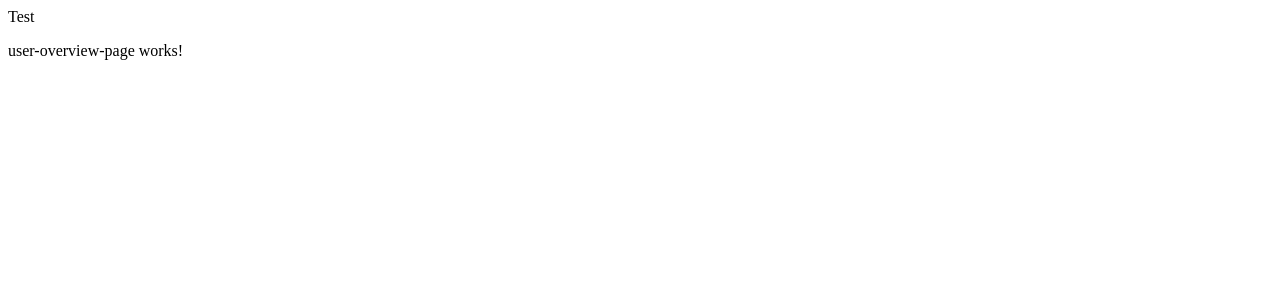
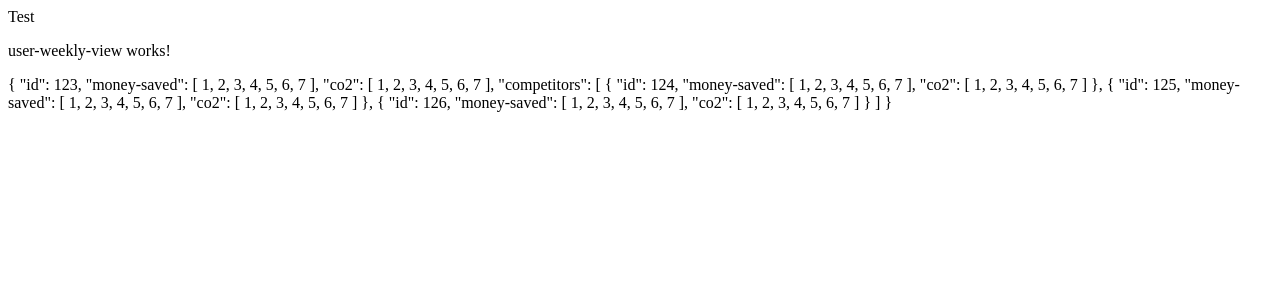
Before and after one commit to ajanes/hackthealps, an Angular app in the folder client/: page /user/123 in a window 1280 px wide. Shown: the top 300 px of the page. Built offline with nearby package versions, Linux system fonts and the light colour scheme; data requests are answered from the project's data file.

Commit message:
read weekly data

```diff
--- a/client/server/db.json
+++ b/client/server/db.json
@@ -32,5 +32,29 @@
         }
       ]
     }
+  ],
+  "weekly": [
+    {
+      "id": 123,
+      "money-saved": [1,2,3,4,5,6,7],
+      "co2": [1,2,3,4,5,6,7],
+      "competitors": [
+        {
+          "id": 124,
+          "money-saved": [1,2,3,4,5,6,7],
+          "co2": [1,2,3,4,5,6,7]
+        },
+        {
+          "id": 125,
+          "money-saved": [1,2,3,4,5,6,7],
+          "co2": [1,2,3,4,5,6,7]
+        },
+        {
+          "id": 126,
+          "money-saved": [1,2,3,4,5,6,7],
+          "co2": [1,2,3,4,5,6,7]
+        }
+      ]
+    }
   ]
 }
--- a/client/src/app/app.module.ts
+++ b/client/src/app/app.module.ts
@@ -3,12 +3,16 @@ import { NgModule } from '@angular/core';
 
 import { AppRoutingModule } from './app-routing.module';
 import { AppComponent } from './app.component';
+import {CommonModule} from '@angular/common';
+import {HttpClientModule} from '@angular/common/http';
 
 @NgModule({
   declarations: [
     AppComponent
   ],
   imports: [
+    CommonModule,
+    HttpClientModule,
     BrowserModule,
     AppRoutingModule
   ],
--- a/client/src/app/features/user/components/user-weekly-view.component.ts
+++ b/client/src/app/features/user/components/user-weekly-view.component.ts
@@ -1,4 +1,5 @@
-import { Component, OnInit } from '@angular/core';
+import {ChangeDetectionStrategy, Component, Input, OnInit} from '@angular/core';
+import {WeeklyView} from '../model/weekly-view';
 
 @Component({
   selector: 'ga-user-weekly-view',
@@ -6,12 +7,19 @@ import { Component, OnInit } from '@angular/core';
     <p>
       user-weekly-view works!
     </p>
+
+    {{model | json}}
   `,
-  styles: []
+  styles: [],
+  changeDetection: ChangeDetectionStrategy.OnPush
 })
 export class UserWeeklyViewComponent implements OnInit {
 
-  constructor() { }
+  @Input()
+  model: WeeklyView;
+
+  constructor() {
+  }
 
   ngOnInit() {
   }
--- a/client/src/app/features/user/containers/user-overview-page.component.ts
+++ b/client/src/app/features/user/containers/user-overview-page.component.ts
@@ -1,19 +1,28 @@
-import { Component, OnInit } from '@angular/core';
+import {Component, OnInit} from '@angular/core';
+import {ViewType} from '../model/view-type';
+import {UserService} from '../services/user-service';
+import {Observable} from 'rxjs';
+import {WeeklyView} from '../model/weekly-view';
 
 @Component({
   selector: 'ga-user-overview-page',
   template: `
-    <p>
-      user-overview-page works!
-    </p>
+    <div *ngIf="viewType === 'WEEKLY'">
+      <ga-user-weekly-view [model]="weeklyView$ | async"></ga-user-weekly-view>
+    </div>
   `,
   styles: []
 })
 export class UserOverviewPageComponent implements OnInit {
 
-  constructor() { }
+  viewType: ViewType;
+  weeklyView$: Observable<WeeklyView>;
+
+  constructor(private userService: UserService) { }
 
   ngOnInit() {
+    this.viewType = ViewType.WEEKLY;
+    this.weeklyView$ = this.userService.getWeeklyView$();
   }
 
 }
--- /dev/null
+++ b/client/src/app/features/user/model/view-type.ts
@@ -0,0 +1,7 @@
+export enum ViewType {
+
+  DAILY = 'DAILY',
+  WEEKLY = 'WEEKLY',
+  MONTHLY = 'MONTHLY'
+
+}
--- /dev/null
+++ b/client/src/app/features/user/model/weekly-competitor.ts
@@ -0,0 +1,5 @@
+export interface WeeklyCompetitor {
+  id: number;
+  money_saved: number[];
+  co2: number[];
+}
--- /dev/null
+++ b/client/src/app/features/user/model/weekly-view.ts
@@ -0,0 +1,10 @@
+import {WeeklyCompetitor} from './weekly-competitor';
+
+export interface WeeklyView {
+
+  id: number;
+  money_saved: number[];
+  co2: number[];
+
+  competitors: WeeklyCompetitor[];
+}
--- /dev/null
+++ b/client/src/app/features/user/services/user-service.ts
@@ -0,0 +1,16 @@
+import {Injectable} from '@angular/core';
+import {Observable} from 'rxjs';
+import {WeeklyView} from '../model/weekly-view';
+import {HttpClient} from '@angular/common/http';
+
+@Injectable()
+export class UserService {
+
+  constructor(private http: HttpClient) {}
+
+  getWeeklyView$(): Observable<WeeklyView> {
+    return this.http.get<WeeklyView>('http://localhost:3000/weekly/123');
+  }
+
+
+}
--- a/client/src/app/features/user/user.module.ts
+++ b/client/src/app/features/user/user.module.ts
@@ -5,12 +5,16 @@ import { UserRoutingModule } from './user-routing.module';
 import { UserOverviewPageComponent } from './containers/user-overview-page.component';
 import { UserWeeklyViewComponent } from './components/user-weekly-view.component';
 import { UserDailyViewComponent } from './components/user-daily-view.component';
+import {UserService} from './services/user-service';
 
 @NgModule({
   imports: [
     CommonModule,
     UserRoutingModule
   ],
-  declarations: [UserOverviewPageComponent, UserWeeklyViewComponent, UserDailyViewComponent]
+  declarations: [UserOverviewPageComponent, UserWeeklyViewComponent, UserDailyViewComponent],
+  providers: [
+    UserService
+  ]
 })
 export class UserModule { }
```
